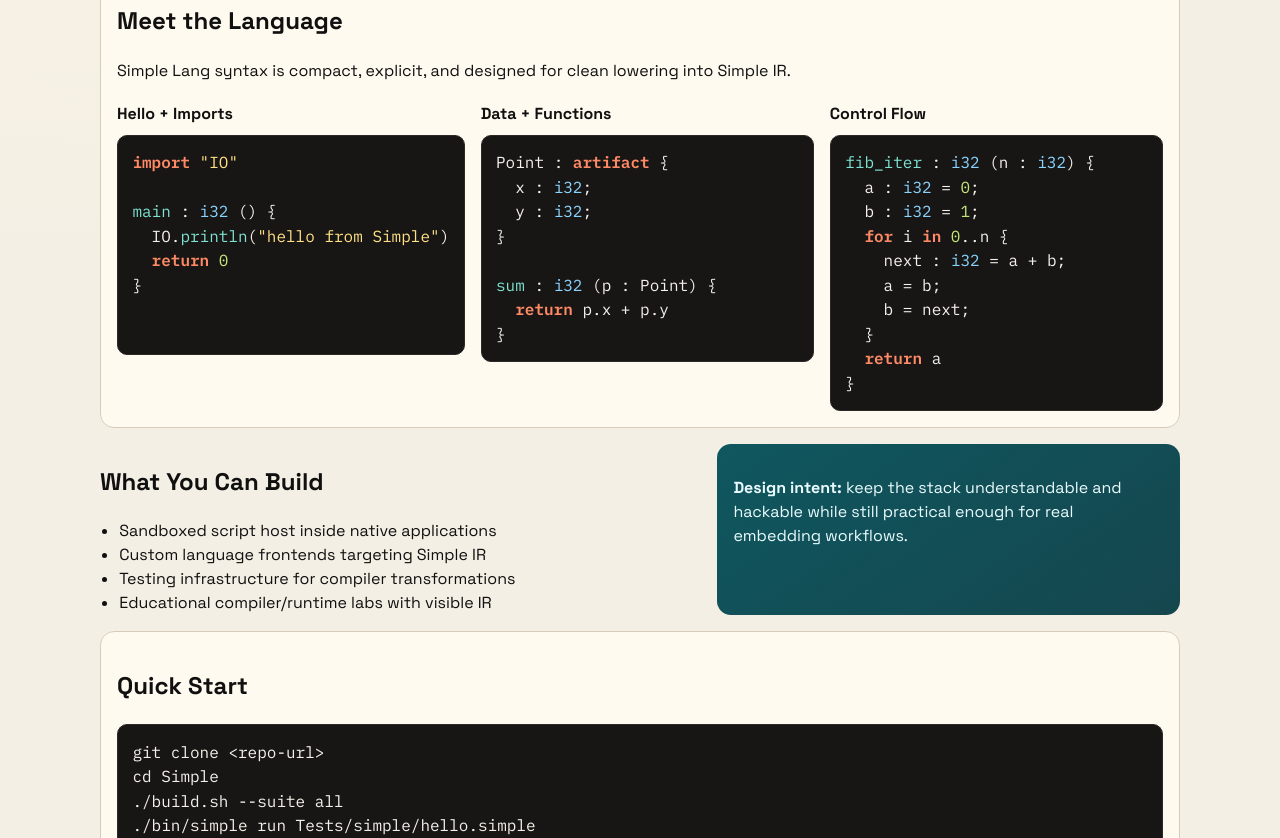
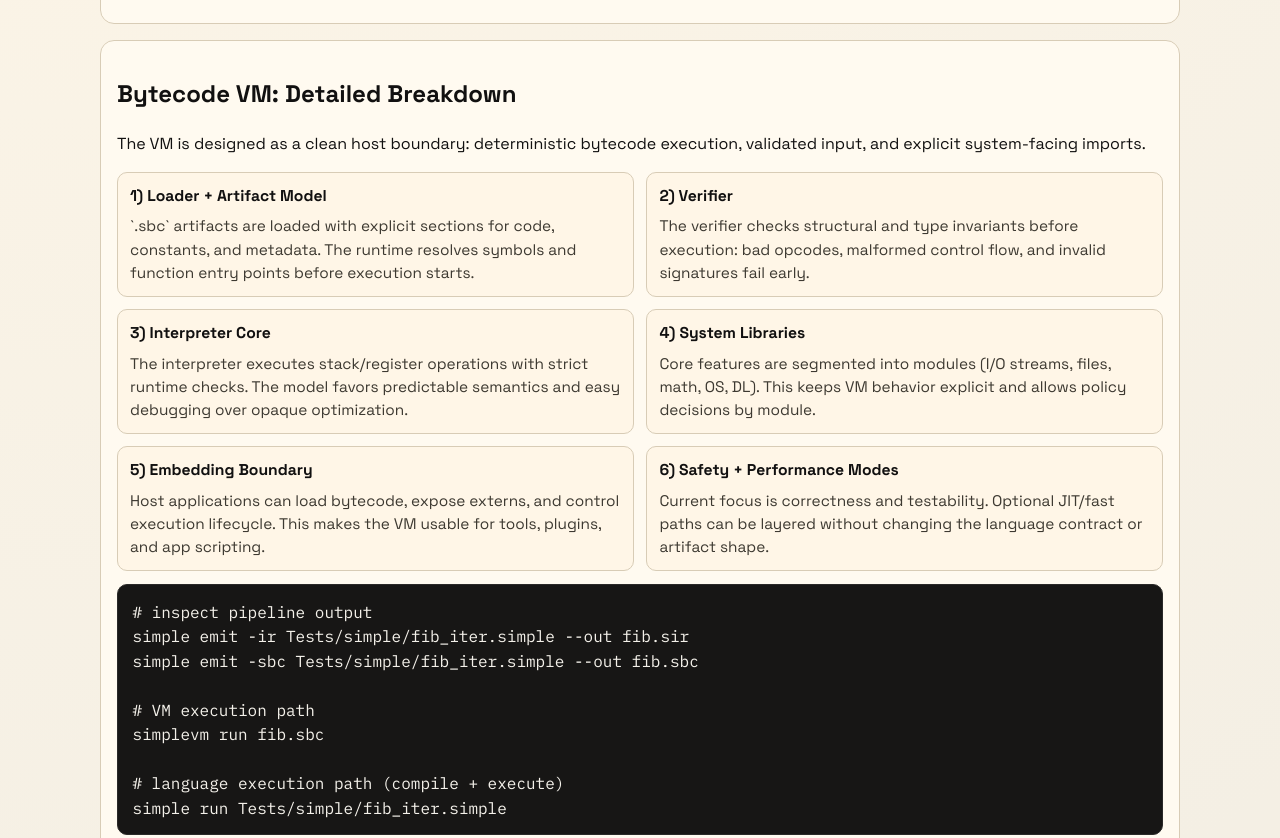
Before and after one commit to JJLDonley/Simple, a plain HTML site: page index.html in a window 1280 px wide. Shown: the part 1311-2149 px from the top of the page. Drawn offline with Linux system fonts and the light colour scheme.

Commit message:
Expand gh-pages site with detailed VM sections and examples

```diff
--- a/index.html
+++ b/index.html
@@ -54,8 +54,51 @@ simple emit -ir Tests/simple/math.simple --out math.sir
 # emit bytecode artifact
 simple emit -sbc Tests/simple/hello.simple --out hello.sbc
 
+# run bytecode directly in the VM
+simplevm run hello.sbc
+
 # check correctness only
 simple check Tests/simple/hello.simple</code></pre>
+    </section>
+
+    <section id="vm-details" class="panel">
+      <h2>Bytecode VM: Detailed Breakdown</h2>
+      <p>The VM is designed as a clean host boundary: deterministic bytecode execution, validated input, and explicit system-facing imports.</p>
+      <div class="vm-grid">
+        <article class="vm-item">
+          <h3>1) Loader + Artifact Model</h3>
+          <p>`.sbc` artifacts are loaded with explicit sections for code, constants, and metadata. The runtime resolves symbols and function entry points before execution starts.</p>
+        </article>
+        <article class="vm-item">
+          <h3>2) Verifier</h3>
+          <p>The verifier checks structural and type invariants before execution: bad opcodes, malformed control flow, and invalid signatures fail early.</p>
+        </article>
+        <article class="vm-item">
+          <h3>3) Interpreter Core</h3>
+          <p>The interpreter executes stack/register operations with strict runtime checks. The model favors predictable semantics and easy debugging over opaque optimization.</p>
+        </article>
+        <article class="vm-item">
+          <h3>4) System Libraries</h3>
+          <p>Core features are segmented into modules (I/O streams, files, math, OS, DL). This keeps VM behavior explicit and allows policy decisions by module.</p>
+        </article>
+        <article class="vm-item">
+          <h3>5) Embedding Boundary</h3>
+          <p>Host applications can load bytecode, expose externs, and control execution lifecycle. This makes the VM usable for tools, plugins, and app scripting.</p>
+        </article>
+        <article class="vm-item">
+          <h3>6) Safety + Performance Modes</h3>
+          <p>Current focus is correctness and testability. Optional JIT/fast paths can be layered without changing the language contract or artifact shape.</p>
+        </article>
+      </div>
+      <pre><code># inspect pipeline output
+simple emit -ir Tests/simple/fib_iter.simple --out fib.sir
+simple emit -sbc Tests/simple/fib_iter.simple --out fib.sbc
+
+# VM execution path
+simplevm run fib.sbc
+
+# language execution path (compile + execute)
+simple run Tests/simple/fib_iter.simple</code></pre>
     </section>
 
     <section id="language" class="panel">
@@ -113,6 +156,38 @@ simple check Tests/simple/hello.simple</code></pre>
       </div>
     </section>
 
+    <section id="stdlib" class="panel">
+      <h2>System Library Surface</h2>
+      <p>Simple keeps runtime features modular so programs can import only what they need.</p>
+      <div class="vm-grid">
+        <article class="vm-item">
+          <h3>Streams / IO</h3>
+          <p>Console and stream-style output flows for scripts and tools.</p>
+        </article>
+        <article class="vm-item">
+          <h3>File + FS</h3>
+          <p>Open, close, read, and write workflows for local artifacts and automation.</p>
+        </article>
+        <article class="vm-item">
+          <h3>Math + Time</h3>
+          <p>Numeric helpers and time-related operations for deterministic utility code.</p>
+        </article>
+        <article class="vm-item">
+          <h3>OS + DL</h3>
+          <p>Platform and dynamic-library boundaries for native interop and host integration.</p>
+        </article>
+      </div>
+      <pre class="code-simple"><code><span class="tok-kw">import</span> <span class="tok-str">"System.io"</span>
+<span class="tok-kw">import</span> <span class="tok-str">"System.math"</span>
+
+<span class="tok-fn">main</span> : <span class="tok-type">i32</span> () {
+  <span class="tok-id">io</span>.<span class="tok-fn">println</span>(<span class="tok-str">"ready"</span>)
+  <span class="tok-id">n</span> : <span class="tok-type">i32</span> = <span class="tok-num">16</span>
+  <span class="tok-id">io</span>.<span class="tok-fn">println</span>(<span class="tok-str">"sqrt(n) = {}"</span>, <span class="tok-id">math</span>.<span class="tok-fn">sqrt</span>(<span class="tok-id">n</span>))
+  <span class="tok-kw">return</span> <span class="tok-num">0</span>
+}</code></pre>
+    </section>
+
     <section id="start" class="panel">
       <h2>Quick Start</h2>
       <pre><code>git clone &lt;repo-url&gt;
--- a/styles.css
+++ b/styles.css
@@ -55,6 +55,31 @@ h1 { font-size: clamp(2.2rem, 7vw, 5rem); line-height: 0.95; margin: 0.2rem 0 1r
   margin: 1rem 0;
 }
 
+.vm-grid {
+  display: grid;
+  grid-template-columns: repeat(2, 1fr);
+  gap: 0.8rem;
+  margin-bottom: 0.85rem;
+}
+
+.vm-item {
+  background: #fff6e7;
+  border: 1px solid var(--line);
+  border-radius: 10px;
+  padding: 0.75rem;
+}
+
+.vm-item h3 {
+  margin: 0 0 0.35rem;
+  font-size: 0.98rem;
+}
+
+.vm-item p {
+  margin: 0;
+  color: #3d3931;
+  font-size: 0.96rem;
+}
+
 pre {
   overflow-x: auto;
   padding: 0.9rem;
@@ -103,6 +128,7 @@ ul { margin: 0.6rem 0 0; padding-left: 1.2rem; }
 
 @media (max-width: 900px) {
   .grid-3 { grid-template-columns: 1fr; }
+  .vm-grid { grid-template-columns: 1fr; }
   .lang-grid { grid-template-columns: 1fr; }
   .split { grid-template-columns: 1fr; }
 }
```
